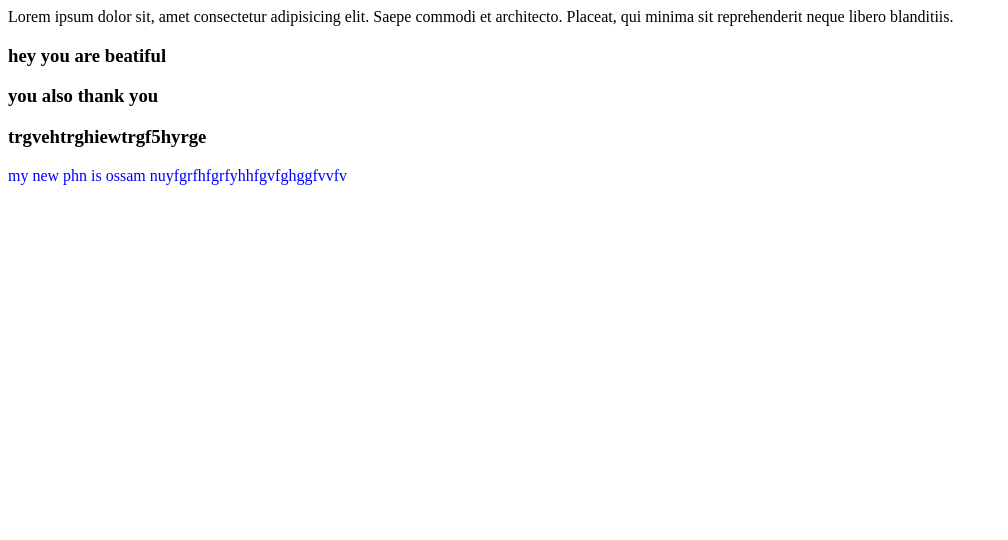
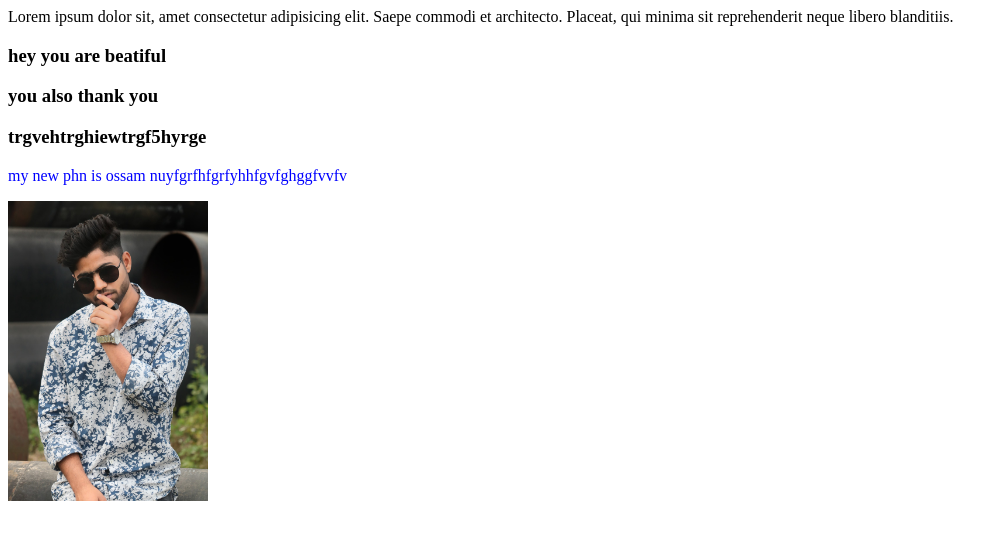
Before and after one commit to Ripon-43/prograaming-beta, a plain HTML site: page index.html in a window 1280 px wide. Shown: the whole page, without its empty margins (0-1008 px from the left). Drawn offline with Linux system fonts and the light colour scheme.

Commit message:
image system

```diff
--- a/index.html
+++ b/index.html
@@ -13,5 +13,6 @@
     <h3>you also thank you</h3>
     <h3>trgvehtrghiewtrgf5hyrge</h3>
     <p>my new phn is ossam nuyfgrfhfgrfyhhfgvfghggfvvfv</p>
+    <img src="ripon.jpg" width="200px" alt="">
 </body>
 </html>
```
Also changed, not shown: brw.jpg (added), ripon.jpg (added).
